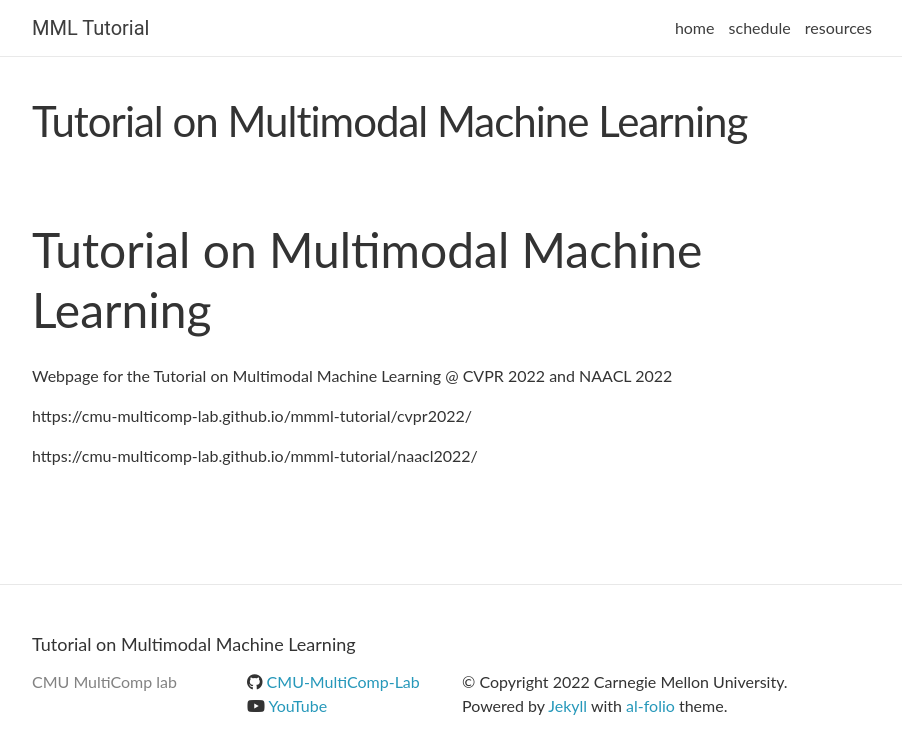
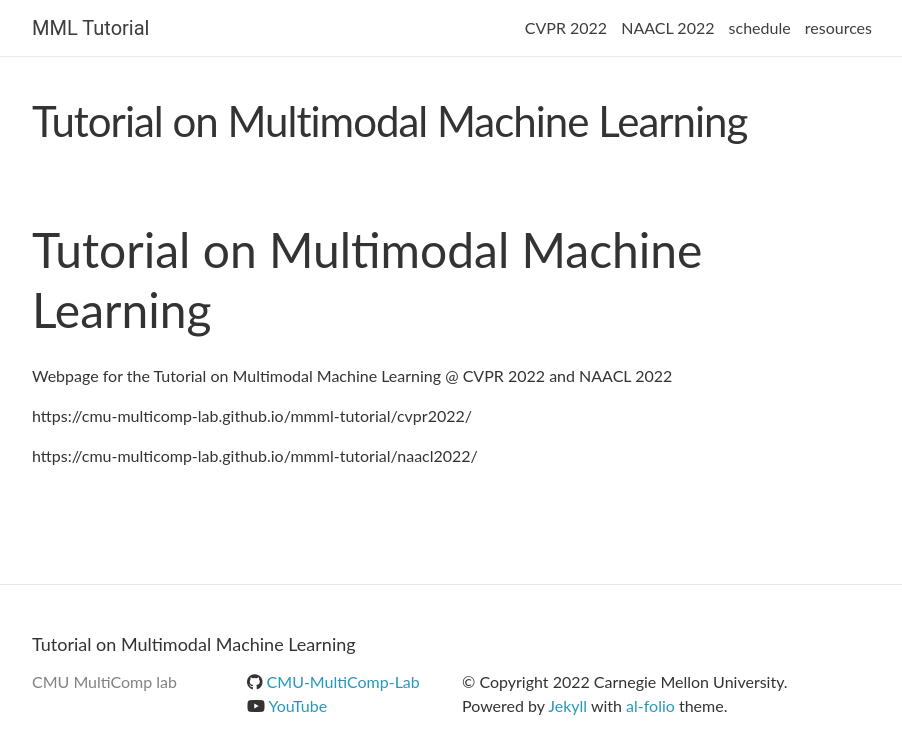
Before and after one commit to CMU-MultiComp-Lab/mmml-tutorial, a Jekyll site: the page built from README.md, in a window 1280 px wide. Shown: the top 754 px of the page, without its empty margins (188-1090 px from the left). Built offline with Jekyll 4.4.1, drawn with Linux system fonts in a browser that asks for light colours; nearby versions of some CDN libraries; our own code applies the rules of GitHub Pages for plain Markdown files; comment, search, counter and statistics services are not loaded.

Commit message:
Update header.html

```diff
--- a/_includes/header.html
+++ b/_includes/header.html
@@ -3,7 +3,7 @@
   <div class="wrapper">
 
     <span class="site-title">
-      <a class="page-link" href="{{ site.baseurl | prepend: site.url }}/cvpr2022/">{{ site.name }}</a>
+      <a class="page-link" href="{{ site.baseurl | prepend: site.url }}/">{{ site.name }}</a>
     </span>
 
     <nav class="site-nav">
@@ -19,9 +19,10 @@
         </label>
 
       <div class="trigger">
-        <a class="page-link" href="{{ '/cvpr2022/' | relative_url }}">home</a>
-        <a class="page-link" href="{{ '/cvpr2022/schedule/' | relative_url }}">schedule</a>
-        <a class="page-link" href="{{ '/cvpr2022/resources/' | relative_url }}">resources</a>
+        <a class="page-link" href="{{ '/cvpr2022/' | relative_url }}">CVPR 2022</a>
+        <a class="page-link" href="{{ '/naacl2022/' | relative_url }}">NAACL 2022</a>
+        <a class="page-link" href="{{ '/schedule/' | relative_url }}">schedule</a>
+        <a class="page-link" href="{{ '/resources/' | relative_url }}">resources</a>
       </div>
     </nav>
 
```
